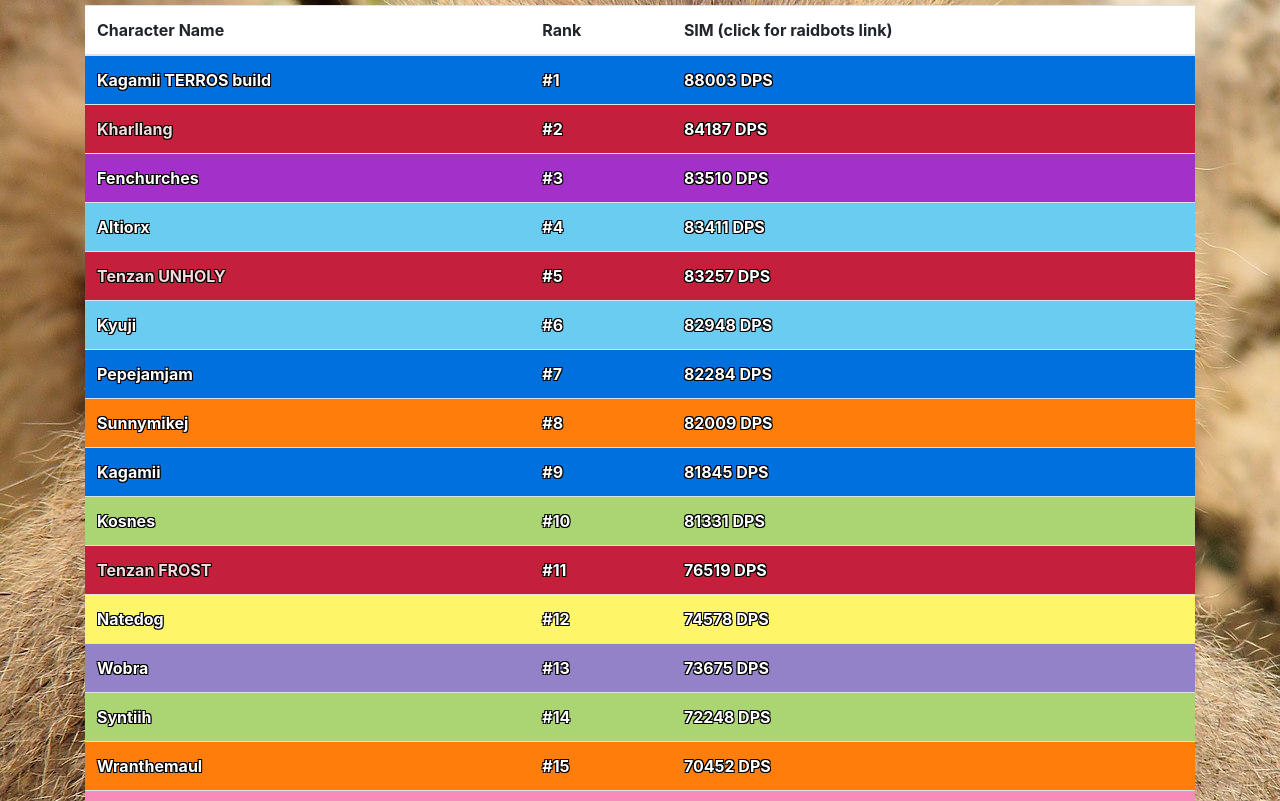
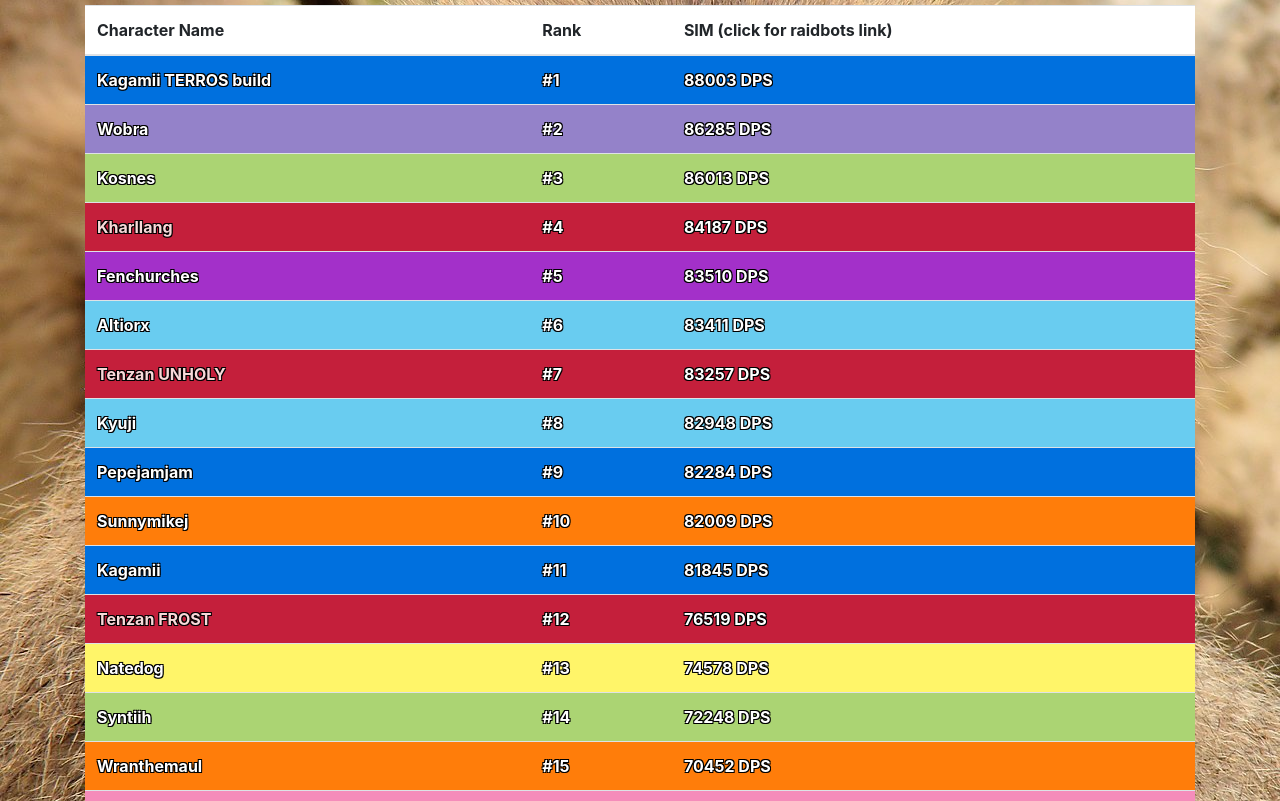
Before and after one commit to KyujiQG/BaboonsSimsRanks, a website: page game/index.html in a window 1280 px wide. Shown: the part 151-952 px from the top of the page. Drawn offline with nearby package versions, Linux system fonts and the light colour scheme.

Commit message:
Changes 08.02.2023

```diff
--- a/file.csv
+++ b/file.csv
@@ -1,5 +1,7 @@
 character_name,class,dps,link
 Kagamii TERROS build,shaman,88003,https://www.raidbots.com/simbot/report/m6VTU9VvrfXBXRZYs5uCRV
+Wobra,warlock,86285,https://www.raidbots.com/simbot/report/2i8HfkJi88j9s7wkdXKawG
+Kosnes,hunter,86013,https://www.raidbots.com/simbot/report/pWUAhKyBvwAj4mphfr2p46
 Kharllang,death_knight,84187,https://www.raidbots.com/simbot/report/f43H9mtmay151V5GnzAFUi
 Fenchurches,demon_hunter,83510,https://www.raidbots.com/simbot/report/f52v64nUVvVvqsbMbQDeoP
 Altiorx,mage,83411,https://www.raidbots.com/simbot/report/4YBFxfXKMJ2WrGZNLgMBtL
@@ -8,10 +10,8 @@ Kyuji,mage,82948,https://www.raidbots.com/simbot/report/oMuXgWD239SoewrAdbGw2H
 Pepejamjam,shaman,82284,https://www.raidbots.com/simbot/report/k92fmApddvtaMVwAiBVebt
 Sunnymikej,druid,82009,https://www.raidbots.com/simbot/report/j5urHUUrfny5h83goAdE3P
 Kagamii,shaman,81845,https://www.raidbots.com/simbot/report/s18Hd9DXeHrmxeNjmw7uv8
-Kosnes,hunter,81331,https://www.raidbots.com/simbot/report/7RhY5b17dnMF2k3ZThgmN4
 Tenzan FROST,death_knight,76519,https://www.raidbots.com/simbot/report/fWcYo1APEhJoLKRGpMxLNX
 Natedog,rogue,74578,https://www.raidbots.com/simbot/report/q6eLYA2Wh4cxAgxLnUTswu
-Wobra,warlock,73675,https://www.raidbots.com/simbot/report/5nf8aCuyhv6yrbSpnbu9Jz
 Syntiih,hunter,72248,https://www.raidbots.com/simbot/report/7agfJY9TBhGoZZCN8JYf9F
 Wranthemaul,druid,70452,https://www.raidbots.com/simbot/report/ps8V6wAdapYEw56V8DA6gE
 Annabelle,paladin,69420,https://www.google.com/search?q=ben&rlz=1C1GTPM_enFR915FR915&oq=ben&aqs=chrome..69i57j69i59l3j0i271l3.240j0j7&sourceid=chrome&ie=UTF-8
--- a/game/index.html
+++ b/game/index.html
@@ -111,77 +111,77 @@ a {
    <td class='DPS'>
       <a href='https://www.raidbots.com/simbot/report/m6VTU9VvrfXBXRZYs5uCRV' target='_blank'>88003 DPS</a>
    </td>
+</tr><tr class='warlock'>
+   <td class='character-name'>Wobra</td>
+   <td class='rank'>#2</td>
+   <td class='DPS'>
+      <a href='https://www.raidbots.com/simbot/report/2i8HfkJi88j9s7wkdXKawG' target='_blank'>86285 DPS</a>
+   </td>
+</tr><tr class='hunter'>
+   <td class='character-name'>Kosnes</td>
+   <td class='rank'>#3</td>
+   <td class='DPS'>
+      <a href='https://www.raidbots.com/simbot/report/pWUAhKyBvwAj4mphfr2p46' target='_blank'>86013 DPS</a>
+   </td>
 </tr><tr class='death_knight'>
    <td class='character-name'>Kharllang</td>
-   <td class='rank'>#2</td>
+   <td class='rank'>#4</td>
    <td class='DPS'>
       <a href='https://www.raidbots.com/simbot/report/f43H9mtmay151V5GnzAFUi' target='_blank'>84187 DPS</a>
    </td>
 </tr><tr class='demon_hunter'>
    <td class='character-name'>Fenchurches</td>
-   <td class='rank'>#3</td>
+   <td class='rank'>#5</td>
    <td class='DPS'>
       <a href='https://www.raidbots.com/simbot/report/f52v64nUVvVvqsbMbQDeoP' target='_blank'>83510 DPS</a>
    </td>
 </tr><tr class='mage'>
    <td class='character-name'>Altiorx</td>
-   <td class='rank'>#4</td>
+   <td class='rank'>#6</td>
    <td class='DPS'>
       <a href='https://www.raidbots.com/simbot/report/4YBFxfXKMJ2WrGZNLgMBtL' target='_blank'>83411 DPS</a>
    </td>
 </tr><tr class='death_knight'>
    <td class='character-name'>Tenzan UNHOLY</td>
-   <td class='rank'>#5</td>
+   <td class='rank'>#7</td>
    <td class='DPS'>
       <a href='https://www.raidbots.com/simbot/report/hp3AU345ivNdYEC6PNpx3R' target='_blank'>83257 DPS</a>
    </td>
 </tr><tr class='mage'>
    <td class='character-name'>Kyuji</td>
-   <td class='rank'>#6</td>
+   <td class='rank'>#8</td>
    <td class='DPS'>
       <a href='https://www.raidbots.com/simbot/report/oMuXgWD239SoewrAdbGw2H' target='_blank'>82948 DPS</a>
    </td>
 </tr><tr class='shaman'>
    <td class='character-name'>Pepejamjam</td>
-   <td class='rank'>#7</td>
+   <td class='rank'>#9</td>
    <td class='DPS'>
       <a href='https://www.raidbots.com/simbot/report/k92fmApddvtaMVwAiBVebt' target='_blank'>82284 DPS</a>
    </td>
 </tr><tr class='druid'>
    <td class='character-name'>Sunnymikej</td>
-   <td class='rank'>#8</td>
+   <td class='rank'>#10</td>
    <td class='DPS'>
       <a href='https://www.raidbots.com/simbot/report/j5urHUUrfny5h83goAdE3P' target='_blank'>82009 DPS</a>
    </td>
 </tr><tr class='shaman'>
    <td class='character-name'>Kagamii</td>
-   <td class='rank'>#9</td>
+   <td class='rank'>#11</td>
    <td class='DPS'>
       <a href='https://www.raidbots.com/simbot/report/s18Hd9DXeHrmxeNjmw7uv8' target='_blank'>81845 DPS</a>
    </td>
-</tr><tr class='hunter'>
-   <td class='character-name'>Kosnes</td>
-   <td class='rank'>#10</td>
-   <td class='DPS'>
-      <a href='https://www.raidbots.com/simbot/report/7RhY5b17dnMF2k3ZThgmN4' target='_blank'>81331 DPS</a>
-   </td>
 </tr><tr class='death_knight'>
    <td class='character-name'>Tenzan FROST</td>
-   <td class='rank'>#11</td>
+   <td class='rank'>#12</td>
    <td class='DPS'>
       <a href='https://www.raidbots.com/simbot/report/fWcYo1APEhJoLKRGpMxLNX' target='_blank'>76519 DPS</a>
    </td>
 </tr><tr class='rogue'>
    <td class='character-name'>Natedog</td>
-   <td class='rank'>#12</td>
+   <td class='rank'>#13</td>
    <td class='DPS'>
       <a href='https://www.raidbots.com/simbot/report/q6eLYA2Wh4cxAgxLnUTswu' target='_blank'>74578 DPS</a>
-   </td>
-</tr><tr class='warlock'>
-   <td class='character-name'>Wobra</td>
-   <td class='rank'>#13</td>
-   <td class='DPS'>
-      <a href='https://www.raidbots.com/simbot/report/5nf8aCuyhv6yrbSpnbu9Jz' target='_blank'>73675 DPS</a>
    </td>
 </tr><tr class='hunter'>
    <td class='character-name'>Syntiih</td>
```
